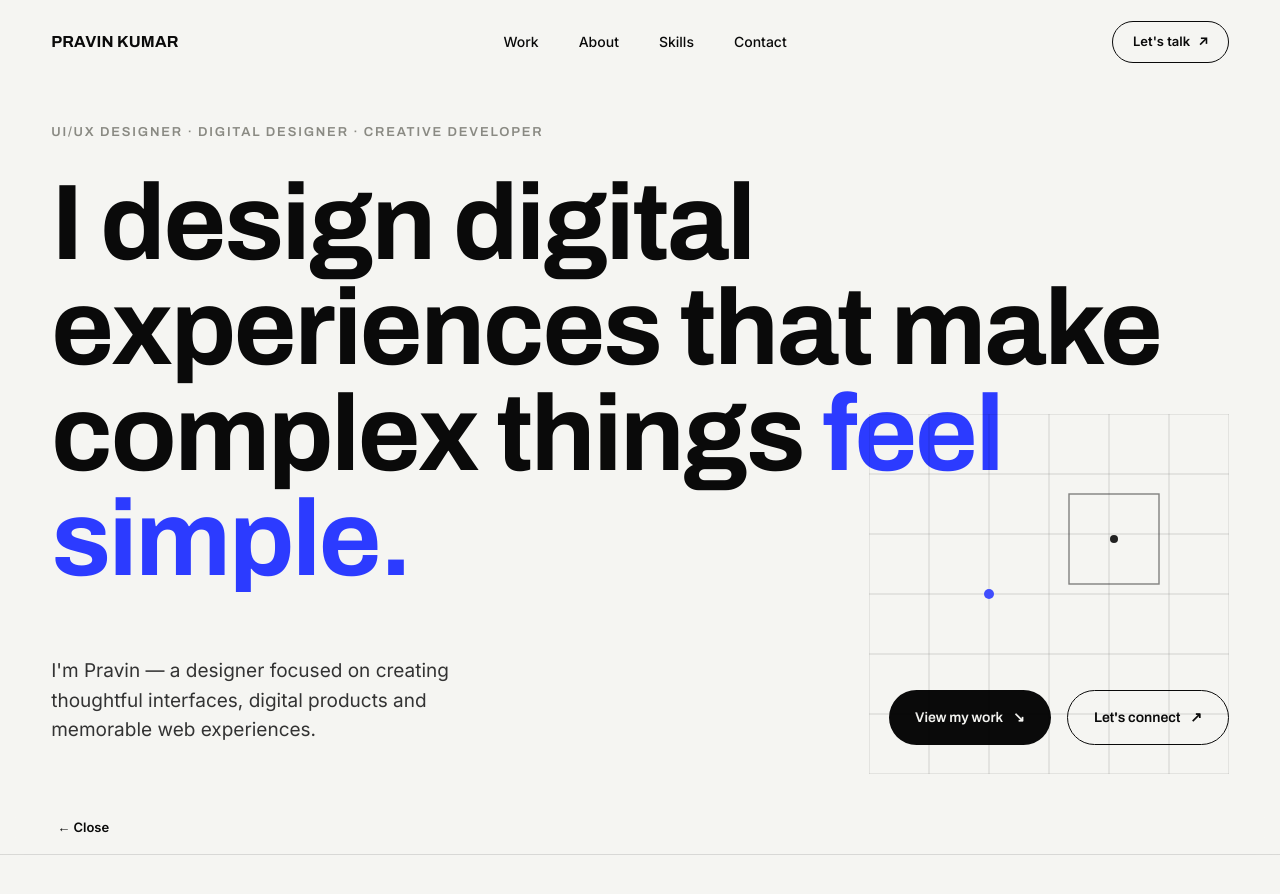
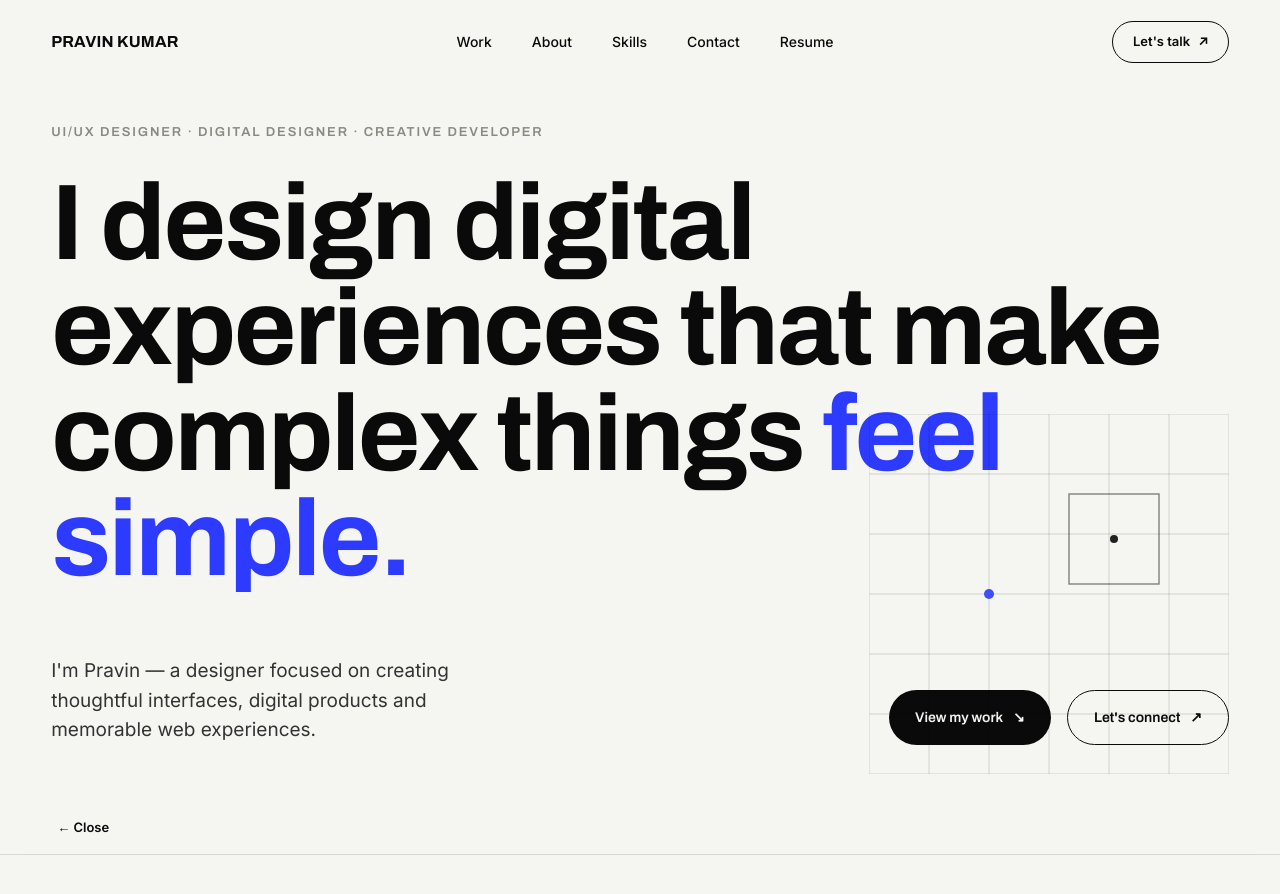
Before and after one commit to PravinKumar-git/www.Portfolio.io, a plain HTML site: page index.html in a window 1280 px wide. Shown: the top 894 px of the page. Drawn offline with Linux system fonts and the light colour scheme.

Commit message:
Add download link for resume in navigation

```diff
--- a/index.html
+++ b/index.html
@@ -609,6 +609,7 @@ body.case-open{ overflow:hidden; }
       <a href="#about">About</a>
       <a href="#skills">Skills</a>
       <a href="#contact">Contact</a>
+      <a href="Pravinkumar_S_Resume.pdf" download>Resume</a>
     </nav>
     <div class="nav__right">
       <a href="#contact" class="nav__cta desktop-only magnetic">Let's talk <span class="arrow">↗</span></a>
```
